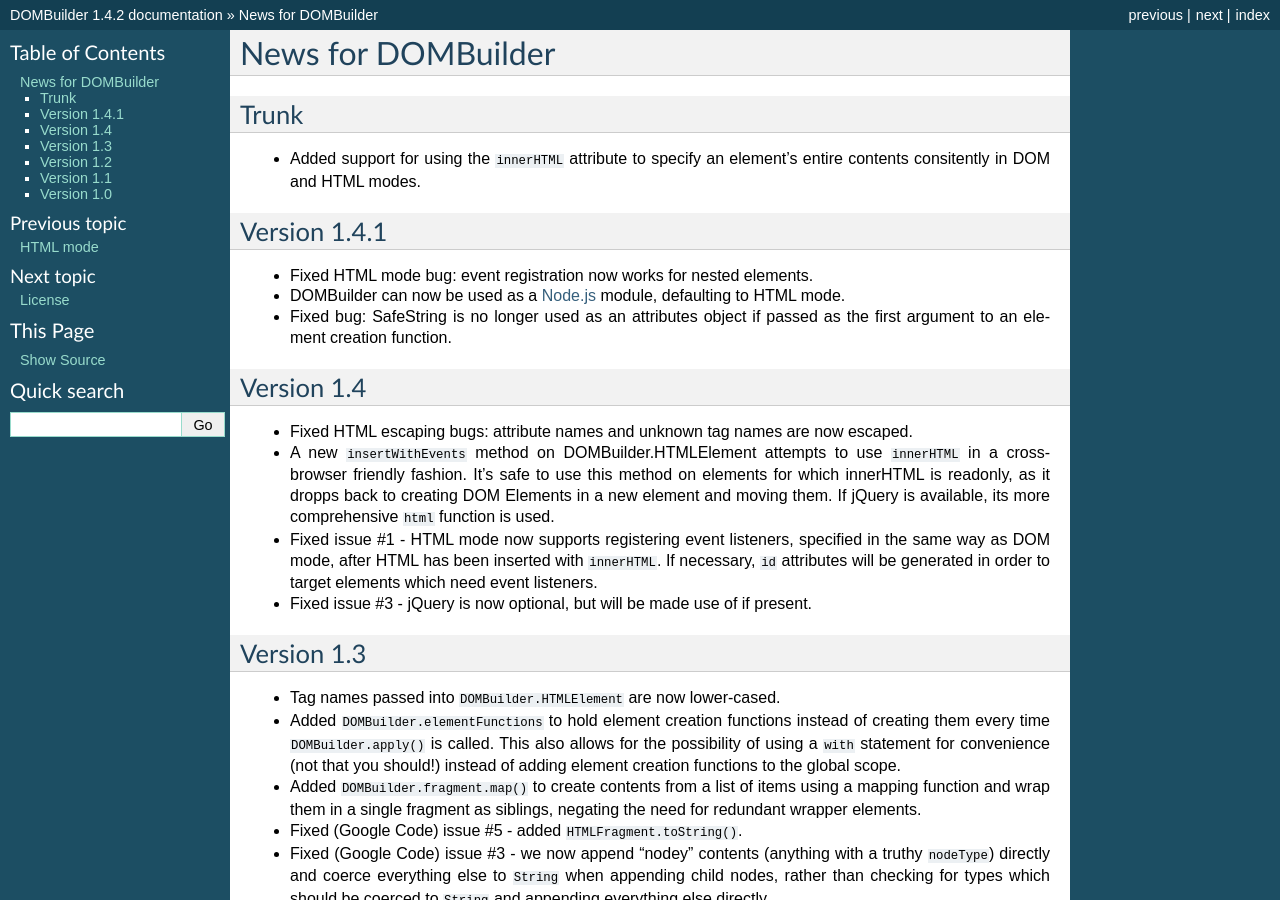
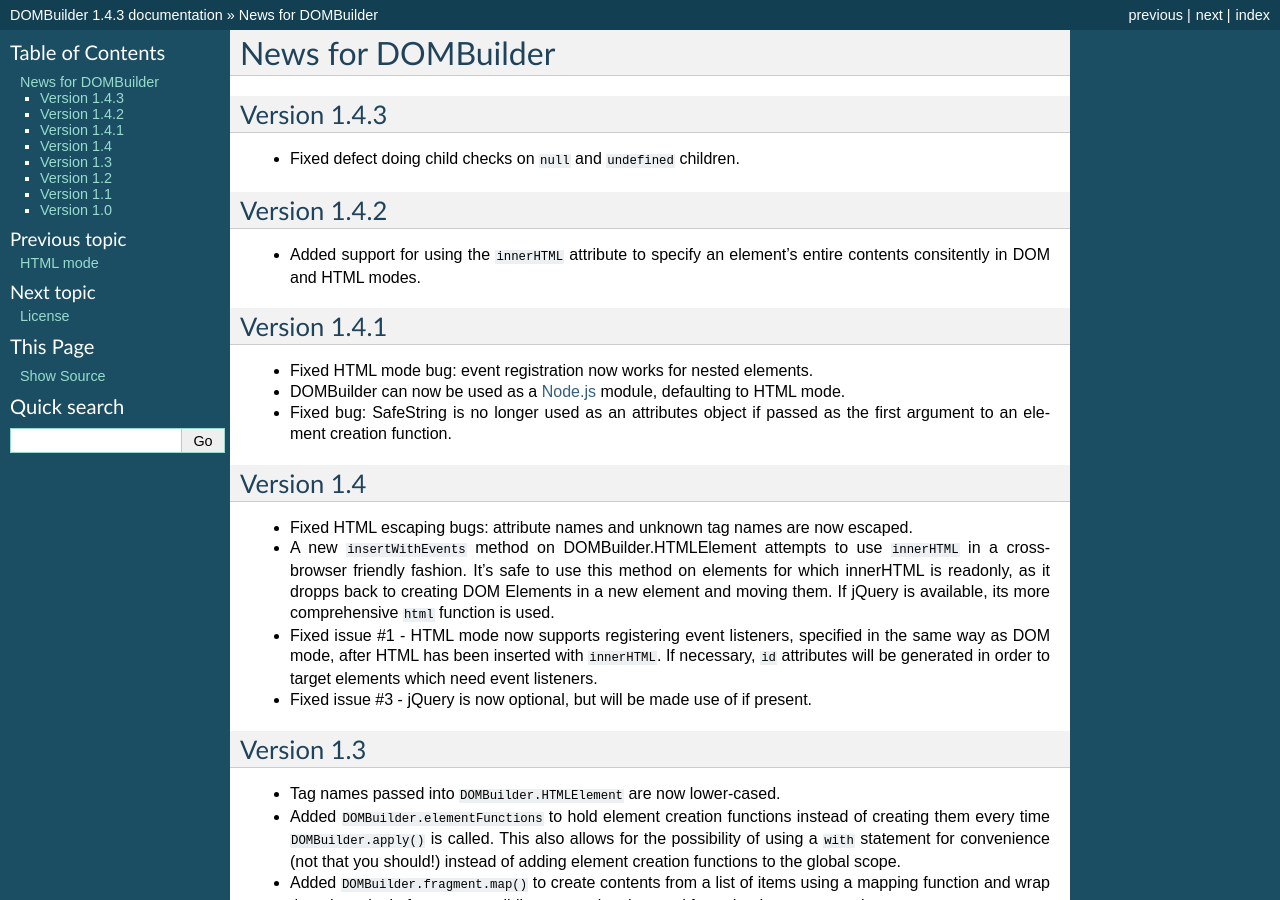
Before and after one commit to insin/DOMBuilder, a Sphinx documentation site: the page built from docs/news.rst, in a window 1280 px wide and 900 px high. Built offline with Sphinx 7.4.7, drawn with Linux system fonts in a browser that asks for light colours; some of the changed text lies outside the part shown.

Commit message:
Version 1.4.3 - null and undefined children bugfix

```diff
--- a/DOMBuilder.js
+++ b/DOMBuilder.js
@@ -659,7 +659,7 @@
 // DOMBuilder API --------------------------------------------------------------
 
 var DOMBuilder = {
-    version: "1.4.2",
+    version: "1.4.3",
 
     /**
      * Determines which mode the ``createElement`` function will operate in.
@@ -754,7 +754,7 @@
             for (var i = 0, l = children.length; i < l; i++)
             {
                 var child = children[i];
-                if (child.nodeType)
+                if (child && child.nodeType)
                 {
                     el.appendChild(child);
                 }
--- a/docs/conf.py
+++ b/docs/conf.py
@@ -49,9 +49,9 @@
 # built documents.
 #
 # The short X.Y version.
-version = '1.4.2'
+version = '1.4.3'
 # The full version, including alpha/beta/rc tags.
-release = '1.4.2'
+release = '1.4.3'
 
 # The language for content autogenerated by Sphinx. Refer to documentation
 # for a list of supported languages.
--- a/docs/news.rst
+++ b/docs/news.rst
@@ -1,8 +1,13 @@
 News for DOMBuilder
 ===================
 
-Trunk
------
+Version 1.4.3
+-------------
+
+- Fixed defect doing child checks on ``null`` and ``undefined`` children.
+
+Version 1.4.2
+-------------
 
 - Added support for using the ``innerHTML`` attribute to specify an
   element's entire contents consitently in DOM and HTML modes.
--- a/package.json
+++ b/package.json
@@ -1,6 +1,6 @@
 {
   "name": "DOMBuilder",
-  "version": "1.4.2",
+  "version": "1.4.3",
   "description": "Builder library - generate HTML or DOM Elements (mostly) interchangeably",
   "tags": ["DOM", "HTML", "builder", "fragments"],
   "author": "Jonathan Buchanan <jonathan.buchanan@gmail.com> (https://github.com/insin)",
```
Also changed, not shown: DOMBuilder.min.js, 1 other file.
